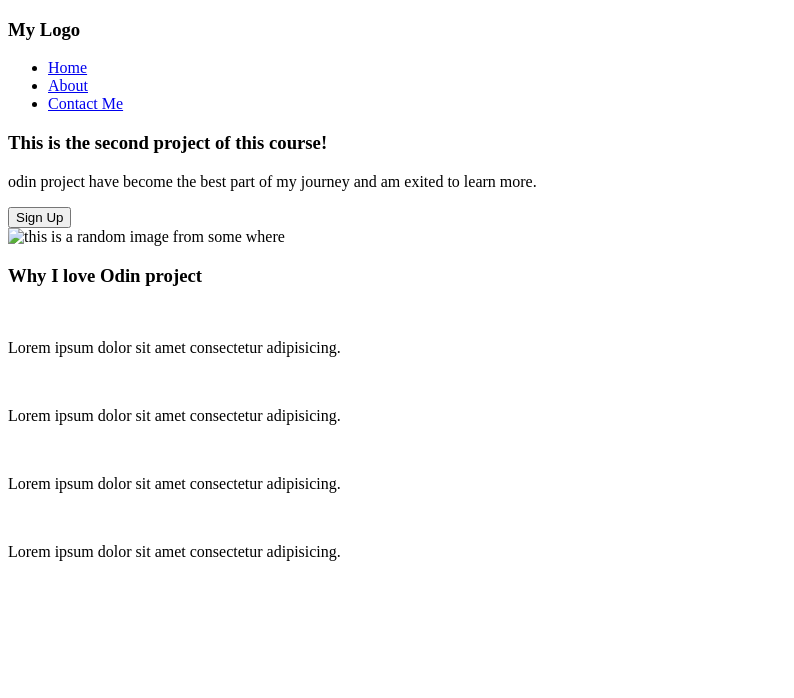
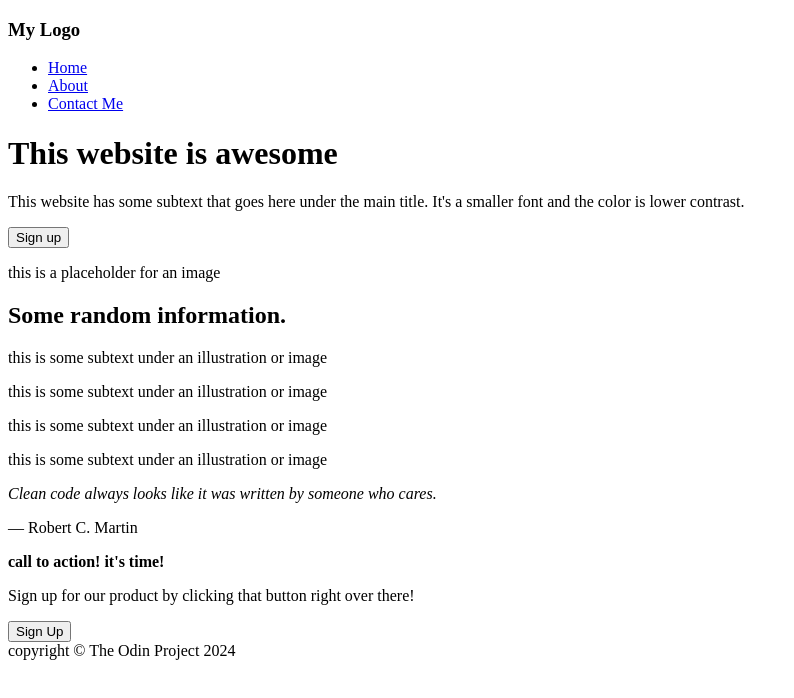
Before and after one commit to natiShime/Landing-page, a plain HTML site: page index.html in a window 1280 px wide. Shown: the whole page, without its empty margins (0-794 px from the left). Drawn offline with Linux system fonts and the light colour scheme.

Commit message:
edit the html files class

```diff
--- a/index.html
+++ b/index.html
@@ -7,11 +7,13 @@
     <title>Landing Page</title>
 </head>
 <body>
-    <div class="header">
-        <div class="Logo">
+    <header>
+
+        <div class="nav">
+            <div class="left">
                 <h3>My Logo</h3>
             </div>
-        <div class="right-links">
+            <div class="right">
                 <ul>
                     <li><a href="#">Home</a></li>
                     <li><a href="#">About</a></li>
@@ -19,51 +21,60 @@
                 </ul>
             </div>
         </div>
-    <div class="information">
-        <h3>This is the second project of this course! </h3>
-        <p>odin project have become the best part of my journey
-        and am exited to learn more.</p>
-        <button>Sign Up</button>
-        <div class="info-image">
-            <img src="gg" alt="this is a random image from some where ">
+        <div class="welcome">
+            <div class="left">
+                <h1 class="hero">This website is awesome</h1>
+                <p class="secondary">This website has some subtext that goes here under the main title. It's a smaller
+                    font and the color is lower contrast.</p>
+                <button class="secondary">Sign up</button>
             </div>
-    </div>
-    <div class="main-header">
-        <h3>Why I love Odin project <h3>
-    </div>
-    <div class="main">
-        <div class="main-list1">
-            <div class="img">
-                <img src="" alt="">
-            </div>
-            <div class="img-info">
-                <p>Lorem ipsum dolor sit amet consectetur adipisicing.</p>
-            </div>
-        </div>
-        <div class="main-list2">
-            <div class="img">
-                <img src="" alt="">
-            </div>
-            <div class="img-info">
-                <p>Lorem ipsum dolor sit amet consectetur adipisicing.</p>
-            </div>
-        </div>
-        <div class="main-list3">
-            <div class="img">
-                <img src="" alt="">
-            </div>
-            <div class="img-info">
-                <p>Lorem ipsum dolor sit amet consectetur adipisicing.</p>
-            </div>
-        </div>
-        <div class="main-list4">
-            <div class="img">
-                <img src="" alt="">
-            </div>
-            <div class="img-info">
-                <p>Lorem ipsum dolor sit amet consectetur adipisicing.</p>
+            <div class="right">
+                <div class="image">
+                    <p class="secondary">this is a placeholder for an image</p>
                 </div>
             </div>
         </div>
+    </header>
+    <main>
+        <h2>Some random information.</h2>
+        <div class="card-container secondary">
+            <div class="card">
+                <div class="square"></div>
+                <p>this is some subtext under an illustration or image</p>
+            </div>
+
+            <div class="card">
+                <div class="square"></div>
+                <p>this is some subtext under an illustration or image</p>
+            </div>
+
+            <div class="card">
+                <div class="square"></div>
+                <p>this is some subtext under an illustration or image</p>
+            </div>
+
+            <div class="card">
+                <div class="square"></div>
+                <p>this is some subtext under an illustration or image</p>
+            </div>
+        </div>
+    </main>
+
+    <div class="qoute">
+        <em>Clean code always looks like it was written by someone who cares.</em>
+        <p>— Robert C. Martin</p>
+    </div>
+    <div class="sign-up">
+        <div class="left">
+            <strong>call to action! it's time!</strong>
+            <p class="secondary">Sign up for our product by clicking that button right over there!</p>
+        </div>
+        <div class="right">
+            <button>Sign Up</button>
+        </div>
+    </div>
+   <footer>
+        copyright &copy; The Odin Project 2024
+   </footer>
 </body>
 </html>
```
Lines whose indentation alone changed are shown as unchanged.
